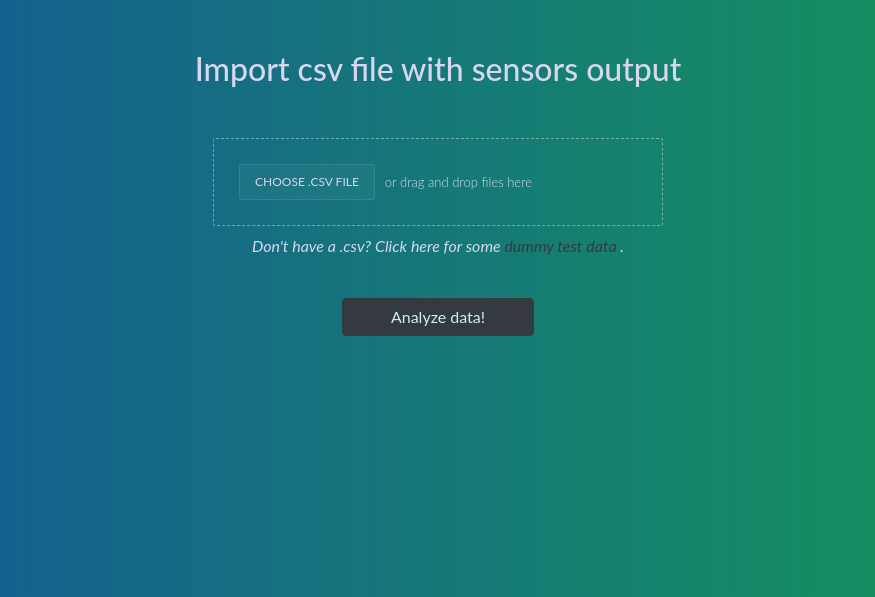
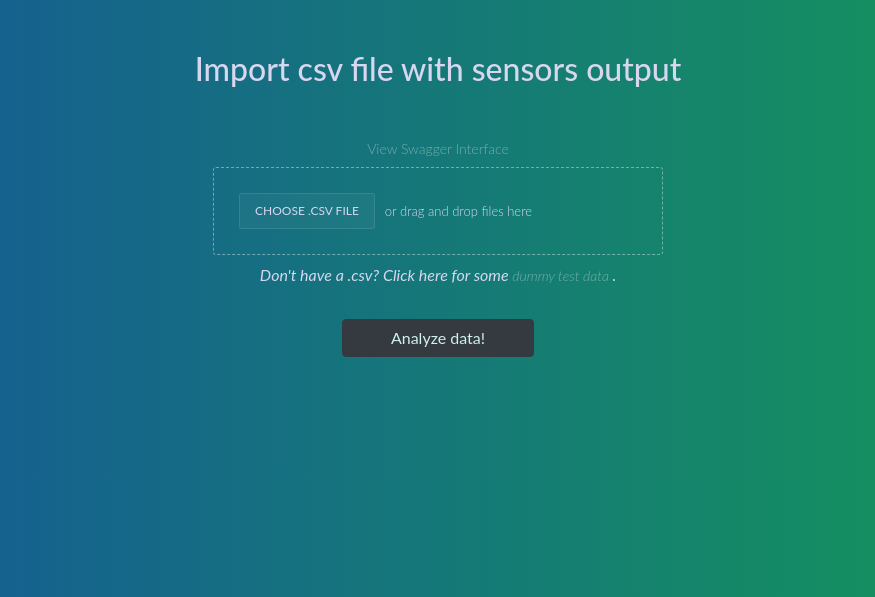
Before and after one commit to etrandafir93/sensor-data-parser, a Flask app: page / in a window 1280 px wide. Shown: the top 597 px of the page, without its empty margins (202-1077 px from the left). Run offline with Flask 2, Linux system fonts and the light colour scheme; some libraries are stand-ins or nearby versions.

Commit message:
added swagger ui link

```diff
--- a/static/style.css
+++ b/static/style.css
@@ -18,6 +18,9 @@ body {
     /* W3C, IE 10+/ Edge, Firefox 16+, Chrome 26+, Opera 12+, Safari 7+ */
 }
 
+.inline{
+    display: inline
+}
 
 @media only screen and (min-width: 500px) {
     .col.chart-img{
@@ -45,8 +48,11 @@ body {
 
 #test-data-msg a{
     display: inline;
-    color: #343A40;
     cursor: pointer;
+    color: rgba(255, 255, 255, 0.4);
+    font-weight: 300;
+    font-size: 14px;
+    text-decoration: none;
 }
 
 #test-data-msg a:hover{
@@ -122,7 +128,7 @@ footer {
     margin-top: 50px;
 }
 
-footer a {
+a {
     color: rgba(255, 255, 255, 0.4);
     font-weight: 300;
     font-size: 14px;
--- a/templates/index.html
+++ b/templates/index.html
@@ -19,19 +19,22 @@
 <body>
 
     <h2>Import csv file with sensors output</h2>
+    <a href="/swagger" class="mb-2"> View Swagger Interface </a>
 
     <div class="file-drop-area">
         <span class="fake-btn">Choose .csv file</span>
         <span class="file-msg">or drag and drop files here</span>
         <input class="file-input" id="up-file" type="file" accept=".csv">
     </div>
-    <p id="test-data-msg" class="mt-2">
+    <p id="test-data-msg" class="m-2">
        Don't have a .csv? Click here for some <a onclick="loadTestData()"> dummy test data </a>.
     </p>
 
-    <button type="button" class="btn btn-dark mt-4 pl-5 pr-5" onclick="sendData()" style="color:#cff0ef">
-        Analyze data!
-    </button>
+    <div class="mt-4">
+        <button type="button" class="btn btn-dark pl-5 pr-5 inline" onclick="sendData()" style="color:#cff0ef">
+            Analyze data!
+        </button>
+    </div>
 
     <div id="results" class="mt-4 container">
         <div class="row">
@@ -45,6 +48,7 @@
         </div>
     </div>
 
+
     <script src="https://code.jquery.com/jquery-3.1.1.min.js"></script>
     <script src="https://cdn.jsdelivr.net/npm/bootstrap@4.5.3/dist/js/bootstrap.bundle.min.js"
         integrity="sha384-ho+j7jyWK8fNQe+A12Hb8AhRq26LrZ/JpcUGGOn+Y7RsweNrtN/tE3MoK7ZeZDyx"
```
